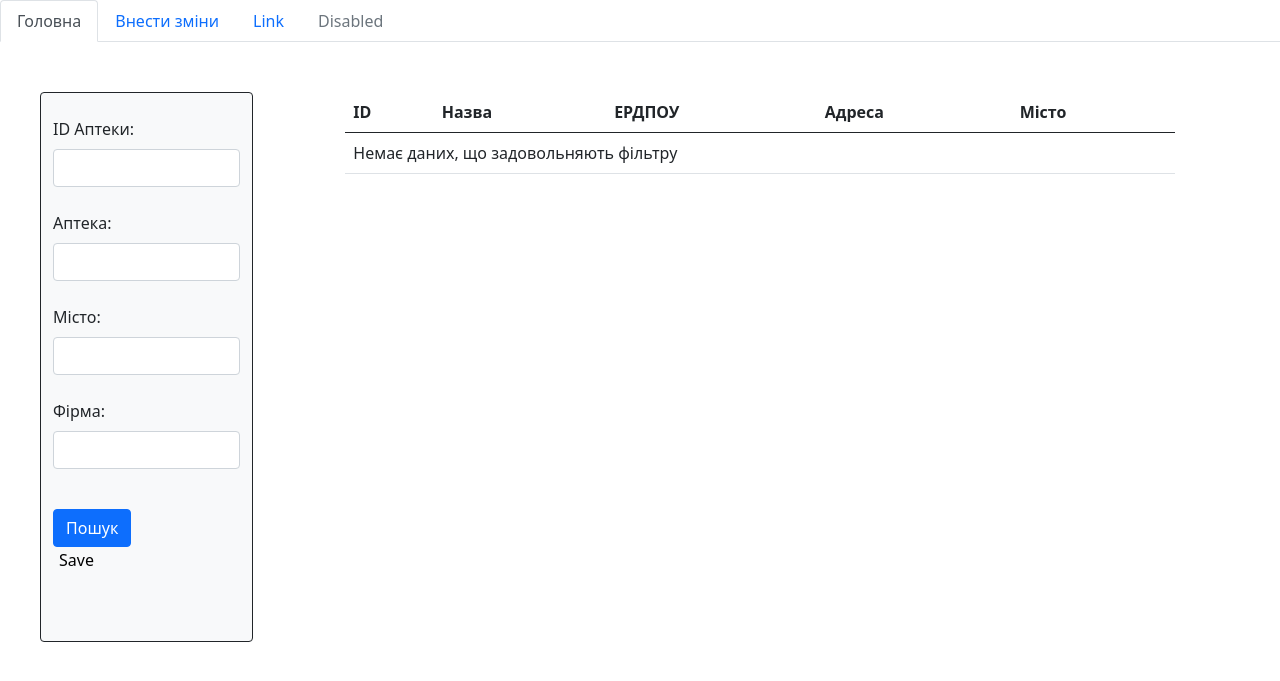
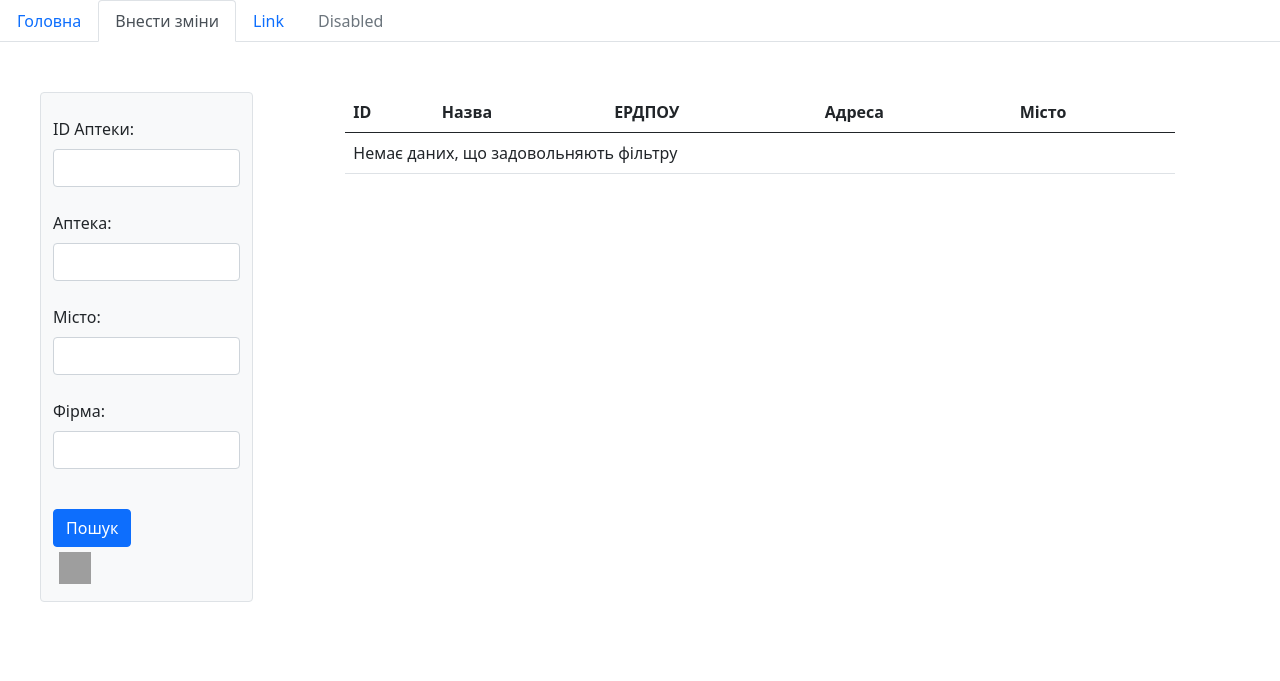
Before and after one commit to N1ks48/ProjectMapa, a Django app: page /changes/ in a window 1280 px wide. Shown: the top 681 px of the page. Run offline with Django 5.2, Linux system fonts and the light colour scheme; grey boxes are pictures that could not be loaded.

Commit message:
MapsExcel1.0

```diff
--- a/templates/mymap/changes_map.html
+++ b/templates/mymap/changes_map.html
@@ -13,10 +13,10 @@
 <body>
 <ul class="nav nav-tabs">
     <li class="nav-item">
-        <a class="nav-link active" aria-current="page" href="/">Головна</a>
+        <a class="nav-link" aria-current="page" href="/">Головна</a>
     </li>
     <li class="nav-item">
-        <a class="nav-link" href="{% url 'changes' %}">Внести зміни</a>
+        <a class="nav-link active" href="{% url 'changes' %}">Внести зміни</a>
     </li>
     <li class="nav-item">
         <a class="nav-link" href="#">Link</a>
@@ -26,10 +26,10 @@
     </li>
 </ul>
 <div class="container-fluid" style="margin-top: 50px">
-    <div class="row">
+    <div class="row" id="profile">
         <!-- Фильтр слева, занимает 30% ширины -->
-        <div class="col-md-2 border border-dark rounded bg-light text-dark"
-             style="height: 550px; margin-left: 40px; margin-right: 80px;">
+        <div class="col-md-2 border border rounded bg-light text-dark"
+             style="height: 510px; margin-left: 40px; margin-right: 80px;">
             <form method="post" action="{% url 'changes' %}" class="needs-validation" novalidate>
                 {% csrf_token %}
                 <div class="mb-3 mt-4">
@@ -59,15 +59,23 @@
                 <button type="submit" class="btn btn-primary">Пошук</button>
                 <br>
             </form>
+            {% if results %}
             <form action="{% url 'download_data' %}" method="post">
                 {% csrf_token %}
                 {% for result in results %}
                     <input type="hidden" name="results" value="{{ result }}">
                 {% endfor %}
-                <button type="submit" class="bg-transparent border-0">Save
+                <button type="submit" class="bg-transparent border-0">
+                    <img class="mt-1" width="32" height="32" src="/static/images/image_2023.png"
+                         alt="Submit">
                 </button>
             </form>
-
+            {% else %}
+            <button type="submit" onclick="downData()" class="bg-transparent border-0">
+                    <img class="mt-1" width="32" height="32" src="/static/images/image_2023.png"
+                         alt="Submit">
+            </button>
+            {% endif %}
         </div>
 
         <div class="col-md-8" style="max-height: 700px; overflow: auto;">
@@ -100,6 +108,11 @@
         </div>
     </div>
 </div>
+<script>
+    function downData(){
+        alert("Немає даних для вивантаження")
+    }
+</script>
 <script src="https://cdn.jsdelivr.net/npm/@popperjs/core@2.9.2/dist/umd/popper.min.js"
         integrity="sha384-IQsoLXl5PILFhosVNubq5LC7Qb9DXgDA9i+tQ8Zj3iwWAwPtgFTxbJ8NT4GN1R8p"
         crossorigin="anonymous"></script>
--- a/templates/mymap/map.html
+++ b/templates/mymap/map.html
@@ -30,9 +30,9 @@
     </li>
 </ul>
 <div class="container-fluid" style="margin-top: 50px">
-    <div class="row">
+    <div class="row" id="home">
         <!-- Фильтр слева, занимает 30% ширины -->
-        <div class="col-md-2 border border-dark rounded bg-light text-dark" style="margin-left: 40px; margin-right: 80px;">
+        <div class="col-md-2 border border rounded bg-light text-dark" style="height: 510px; margin-left: 40px; margin-right: 80px;">
             <form method="post" action="{% url 'maps_filter' %}" class="needs-validation" novalidate>
                 {% csrf_token %}
                 <div class="mb-3 mt-4">
@@ -66,7 +66,7 @@
         </div>
 
         <!-- Карта, занимает оставшиеся 70% ширины -->
-        <div id="map" class="col-md-8 mr-4 border border-dark rounded" style="height: 500px;"></div>
+        <div id="map" class="col-md-8 mr-4 border border rounded" style="height: 510px;"></div>
     </div>
 </div>
 
--- a/todo/views.py
+++ b/todo/views.py
@@ -3,26 +3,43 @@ import cx_Oracle
 from django.http import JsonResponse, HttpResponse
 from openpyxl import Workbook
 import ast
+from datetime import datetime
+
+
+def execute_sql(sql):
+    try:
+        # Установка соединения с Oracle
+        connection = cx_Oracle.connect("NSAR", "L:FYUJAHB", "192.168.201.1:1521/Primus", encoding="UTF-8")
+        # Создание курсора
+        cursor = connection.cursor()
+        # Выполнение SQL-запроса
+        cursor.execute(sql)
+        # Получение результатов
+        results = cursor.fetchall()
+        # Фиксация изменений и закрытие соединения
+        cursor.close()
+        connection.close()
+
+        return results
+    except Exception as e:
+        # Обработка ошибок
+        return f"Error: {str(e)}"
 
 
 def map_view(request):
     try:
-        connection = cx_Oracle.connect("NSAR", "L:FYUJAHB", "192.168.201.1:1521/Primus", encoding="UTF-8")
-
         sql = '''select NAME, MAP_LAT, MAP_LNG from NAU_TEST.FIRMS f
         left join (select f.id firmid, case when tc.isclosed = 1 then 7 else f.statusaptekaid end statusaptekaid
         from NAU_TEST.FIRMS f left join nau_test.firms_temprory_closed tc on tc.firmsid = f.id) st on st.firmid = f.id
         where st.STATUSAPTEKAID = 4'''
 
-        cursor = connection.cursor()
-        cursor.execute(sql)
-        rows = cursor.fetchall()
+        rows = execute_sql(sql)
+
         locations = []
         for row in rows:
             name, latitude, longitude = row
             locations.append({"name": name, "latitude": latitude, "longitude": longitude})
-        cursor.close()
-        connection.close()
+
     except cx_Oracle.Error as error:
         # Обработка ошибок подключения к базе данных
         print(f"Error connecting to Oracle Database: {error}")
@@ -33,7 +50,7 @@ def map_view(request):
 
 def maps_filter(request):
     if request.method == 'POST':
-        aptid = request.POST['aptid']
+        aptid = request.POST.get('aptid')
         name = request.POST.get('name')
         city = request.POST.get('city')
         okpo = request.POST.get('okpo')
@@ -55,8 +72,6 @@ def maps_filter(request):
                     if value:
                         conditions.append(f"upper({key}) like upper('%{value}%')")
                 try:
-                    connection = cx_Oracle.connect("NSAR", "L:FYUJAHB", "192.168.201.1:1521/Primus", encoding="UTF-8")
-                    cursor = connection.cursor()
 
                     qwr = f'''select NAME, MAP_LAT, MAP_LNG from NAU_TEST.FIRMS f
                     left join (select f.id firmid, case when tc.isclosed = 1 then 7
@@ -66,22 +81,18 @@ def maps_filter(request):
                     where st.STATUSAPTEKAID = 4 and {' AND '.join(conditions)} '''
                     print(qwr)
 
-                    cursor.execute(qwr)
-                    results = cursor.fetchall()
+                    results = execute_sql(qwr)
+
                     locations = []
                     for result in results:
                         name, latitude, longitude = result
                         locations.append({"name": name, "latitude": latitude, "longitude": longitude})
-                    cursor.close()
-                    connection.close()
+
                     return render(request, 'mymap/map.html', {'locations': locations})
                 except Exception as e:
                     return JsonResponse({"error": str(e)}, status=500)
             elif okpo:
                 try:
-                    connection = cx_Oracle.connect("NSAR", "L:FYUJAHB", "192.168.201.1:1521/Primus", encoding="UTF-8")
-                    cursor = connection.cursor()
-
                     qwr = f'''select NAME, MAP_LAT, MAP_LNG from NAU_TEST.FIRMS f
                     left join (select f.id firmid, case when tc.isclosed = 1 then 7
                     else f.statusaptekaid end statusaptekaid
@@ -92,14 +103,12 @@ def maps_filter(request):
                     COMMENTS = 'ю') '''
                     print(qwr)
 
-                    cursor.execute(qwr)
-                    results = cursor.fetchall()
+                    results = execute_sql(qwr)
                     locations = []
                     for result in results:
                         name, latitude, longitude = result
                         locations.append({"name": name, "latitude": latitude, "longitude": longitude})
-                    cursor.close()
-                    connection.close()
+
                     return render(request, 'mymap/map.html', {'locations': locations})
                 except Exception as e:
                     return JsonResponse({"error": str(e)}, status=500)
@@ -109,7 +118,7 @@ def maps_filter(request):
 
 def changes_map(request):
     if request.method == 'POST':
-        aptid = request.POST['aptid']
+        aptid = request.POST.get('aptid')
         name = request.POST.get('name')
         city = request.POST.get('city')
         okpo = request.POST.get('okpo')
@@ -126,17 +135,15 @@ def changes_map(request):
 
         if not filters:
             try:
-                connection = cx_Oracle.connect("NSAR", "L:FYUJAHB", "192.168.201.1:1521/Primus", encoding="UTF-8")
-                cursor = connection.cursor()
+                sql = '''select f.id, f.name, f.okpo, f.address2, f.city from NAU_TEST.FIRMS f
+                        left join (select f.id firmid, case when tc.isclosed = 1 then 7
+                        else f.statusaptekaid end statusaptekaid
+                        from NAU_TEST.FIRMS f left join nau_test.firms_temprory_closed tc on tc.firmsid = f.id) st
+                        on st.firmid = f.id
+                        where st.STATUSAPTEKAID = 4'''
 
-                sql = '''select f.id, f.name, f.okpo, f.address2, f.city from NAU_TEST.FIRMS f
-                        left join (select f.id firmid, case when tc.isclosed = 1 then 7 else f.statusaptekaid end statusaptekaid
-                        from NAU_TEST.FIRMS f left join nau_test.firms_temprory_closed tc on tc.firmsid = f.id) st on st.firmid = f.id
-                        where st.STATUSAPTEKAID = 4'''
-                cursor.execute(sql)
-                results = cursor.fetchall()
-                cursor.close()
-                connection.close()
+                results = execute_sql(sql)
+
                 return render(request, 'mymap/changes_map.html', {'results': results})
 
             except Exception as e:
@@ -148,9 +155,6 @@ def changes_map(request):
                 if value:
                     conditions.append(f"upper({key}) like upper('%{value}%')")
             try:
-                connection = cx_Oracle.connect("NSAR", "L:FYUJAHB", "192.168.201.1:1521/Primus", encoding="UTF-8")
-                cursor = connection.cursor()
-
                 sql = f'''select id, name, okpo, address2, city from NAU_TEST.FIRMS f
                             left join (select f.id firmid, case when tc.isclosed = 1 then 7
                             else f.statusaptekaid end statusaptekaid
@@ -158,20 +162,15 @@ def changes_map(request):
                             left join nau_test.firms_temprory_closed tc on tc.firmsid = f.id) st on st.firmid = f.id
                             where st.STATUSAPTEKAID = 4 and {' AND '.join(conditions)} '''
                 print(sql)
-                cursor.execute(sql)
-                results = cursor.fetchall()
-                # Закрытие курсора и соединения
-                cursor.close()
-                connection.close()
+
+                results = execute_sql(sql)
+
                 # Выполните фильтрацию данных на основе введенных пользователем значений
                 return render(request, 'mymap/changes_map.html', {'results': results})
             except Exception as e:
                 return JsonResponse({"error": str(e)}, status=500)
         elif okpo:
             try:
-                connection = cx_Oracle.connect("NSAR", "L:FYUJAHB", "192.168.201.1:1521/Primus", encoding="UTF-8")
-                cursor = connection.cursor()
-
                 qwr = f'''select f.id, f.name, f.okpo, f.address2, f.city from NAU_TEST.FIRMS f
                 left join (select f.id firmid, case when tc.isclosed = 1 then 7
                 else f.statusaptekaid end statusaptekaid
@@ -182,10 +181,8 @@ def changes_map(request):
                 COMMENTS = 'ю') '''
                 print(qwr)
 
-                cursor.execute(qwr)
-                results = cursor.fetchall()
-                cursor.close()
-                connection.close()
+                results = execute_sql(qwr)
+
                 # Выполните фильтрацию данных на основе введенных пользователем значений
                 return render(request, 'mymap/changes_map.html', {'results': results})
 
@@ -224,9 +221,12 @@ def download_data(request):
                 for col_num, value in enumerate(row_tuple, start=1):
                     worksheet.cell(row=row_num, column=col_num, value=value)
 
+            current_datetime = datetime.now().strftime('%Y-%m-%d_%H-%M-%S')
+
             # Создание HTTP-ответа с XLSX-файлом
+            filename = f"filtered_data_{current_datetime}.xlsx"
             response = HttpResponse(content_type='application/ms-excel')
-            response['Content-Disposition'] = 'attachment; filename="filtered_data.xlsx"'
+            response['Content-Disposition'] = f'attachment; filename="{filename}"'
             workbook.save(response)
 
             return response
```
